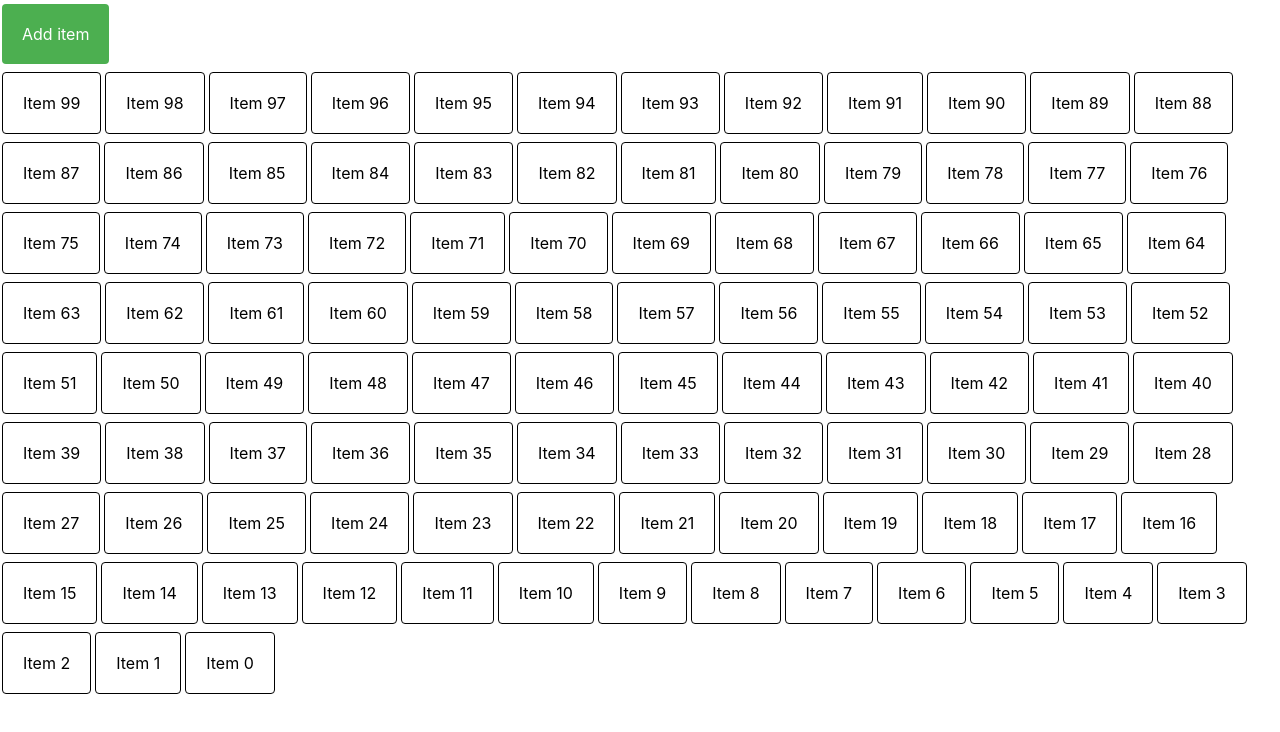
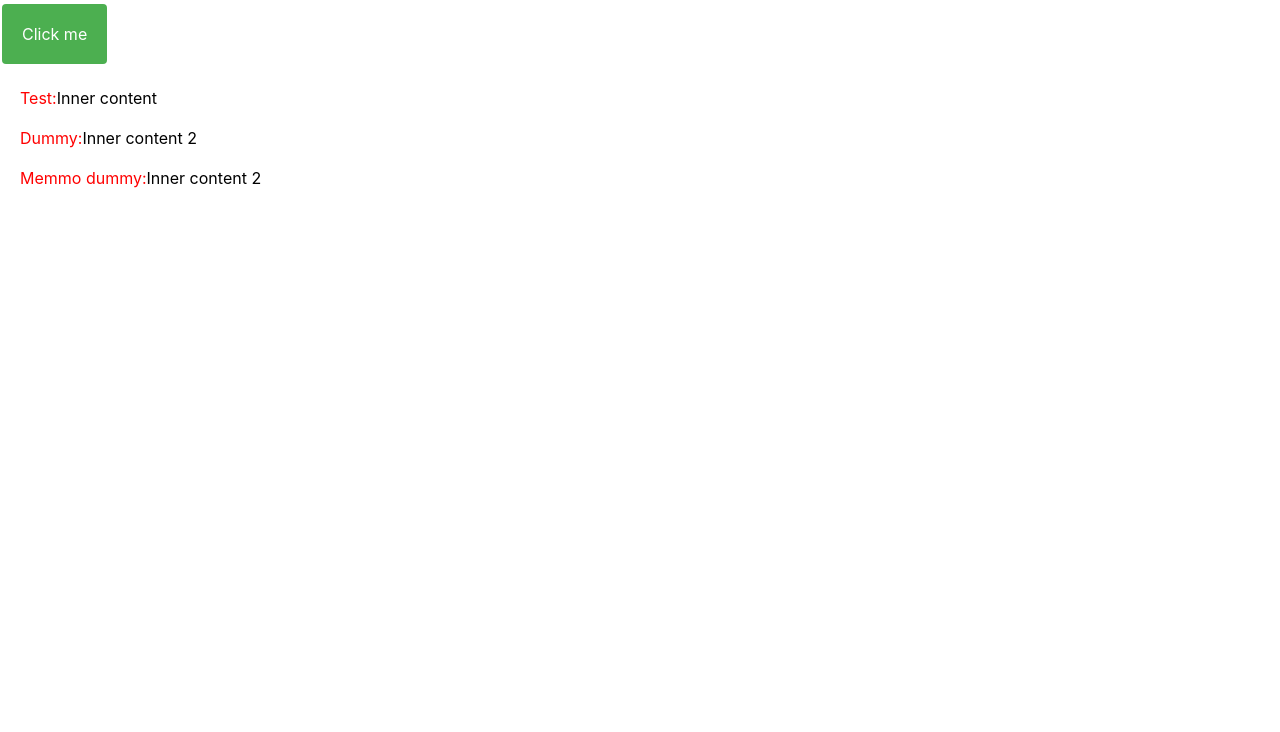
Before and after one commit to Kaca992/react-performance-presentation, a React (Create React App) app: page /example-2 in a window 1280 px wide. Shown: the top 732 px of the page. Built offline with nearby package versions, Linux system fonts and the light colour scheme.

Commit message:
children example

```diff
--- /dev/null
+++ b/src/3. Children and pure component/index.tsx
@@ -0,0 +1,38 @@
+import React, { useState, useEffect } from "react";
+
+export const ChildrenPage: React.FC = (props) => {
+    const [state, setState] = useState(0);
+
+    return <div>
+        <div className="button" onClick={() => setState(prev => prev + 1)}>Click me</div>
+        <LabelComponent label="Test">
+            <div>Inner content</div>
+        </LabelComponent>
+        <LabelComponent label="Dummy">
+            <DummyElement />
+        </LabelComponent>
+        <LabelComponent label="Memmo dummy">
+            <MemoDummyElement />
+        </LabelComponent>
+    </div>;
+}
+
+interface LabelComponentProps {
+    label: string;
+}
+
+class LabelComponent extends React.PureComponent<LabelComponentProps> {
+    public componentDidUpdate() {
+        console.log("Label updated", this.props.label);
+    }
+
+    public render() {
+        return <div style={{margin: '20px', display: 'flex'}}>
+            <div style={{color: 'red',}}>{this.props.label}: </div>
+            {this.props.children}
+        </div>
+    }
+}
+
+const DummyElement: React.FC = () => <div>Inner content 2</div>;
+const MemoDummyElement = React.memo(DummyElement);
--- a/src/index.tsx
+++ b/src/index.tsx
@@ -3,14 +3,21 @@ import ReactDOM from 'react-dom';
 import './index.css';
 import configureStore from './store';
 import { Provider } from 'react-redux';
-import {BrowserRouter as Router, Route} from 'react-router-dom';
+import {BrowserRouter as Router, Route, Redirect, Switch} from 'react-router-dom';
 import { MutationPage } from './2. Props Mutation';
+import { ChildrenPage } from './3. Children and pure component';
 
 const store = configureStore();
 
 ReactDOM.render(
 <Provider store={store}>
     <Router>
-        <Route path={["/", "/example-1"]} component={MutationPage} />
+        <Switch>
+            <Route path={"/example-1"} component={MutationPage} />
+            <Route path={"/example-2"} component={ChildrenPage} />
+            <Route path="/">
+                <Redirect to="/example-1" />
+            </Route>
+        </Switch>
     </Router>
 </Provider>, document.getElementById('root'));
```
